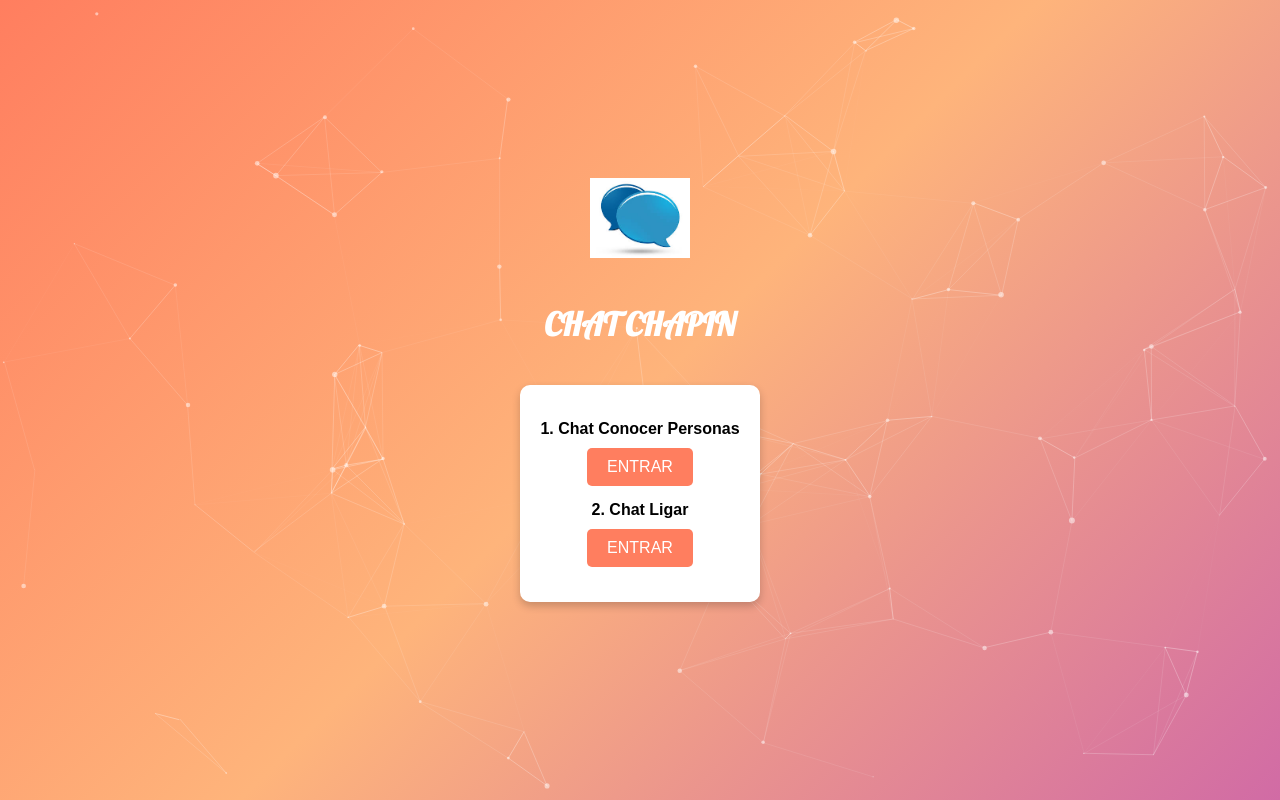
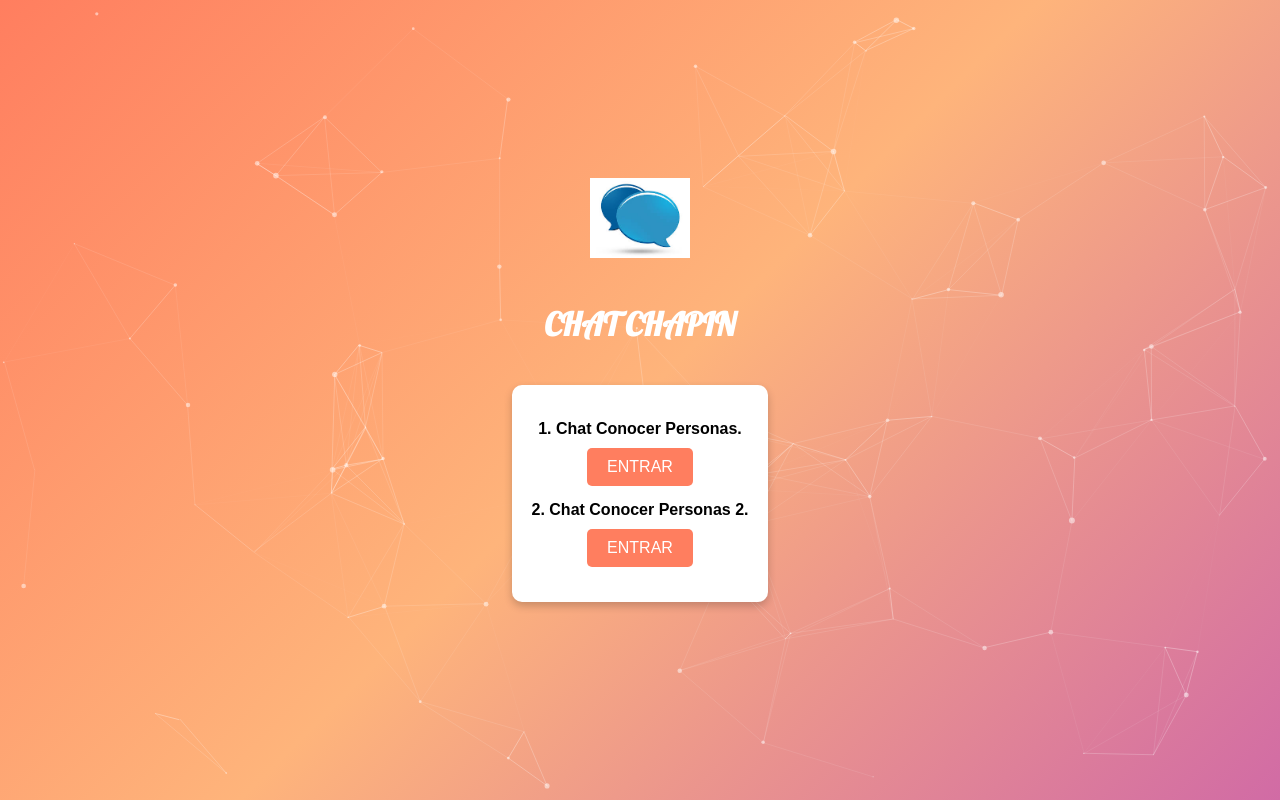
Before and after one commit to ChattChapinn/web, a plain HTML site: page index.html in a window 1280 px wide. Drawn offline with nearby package versions, Linux system fonts and the light colour scheme.

Commit message:
Update index.html

```diff
--- a/index.html
+++ b/index.html
@@ -127,12 +127,12 @@
 
   <form method="post">
     <div class="chat-option">
-      <label for="btnConocer">1. Chat Conocer Personas</label>
+      <label for="btnConocer">1. Chat Conocer Personas.</label>
       <input id="btnConocer" type="button" value="ENTRAR" title="Entrar al chat de conocer personas" onClick="window.location.href='chapiness.html';" />
     </div>
 
     <div class="chat-option">
-      <label for="btnLigar">2. Chat Ligar</label>
+      <label for="btnLigar">2. Chat Conocer Personas 2.</label>
       <input id="btnLigar" type="button" value="ENTRAR" title="Entrar al chat para ligar" onClick="window.location.href='chapinessexo.html';" />
     </div>
   </form>
```
